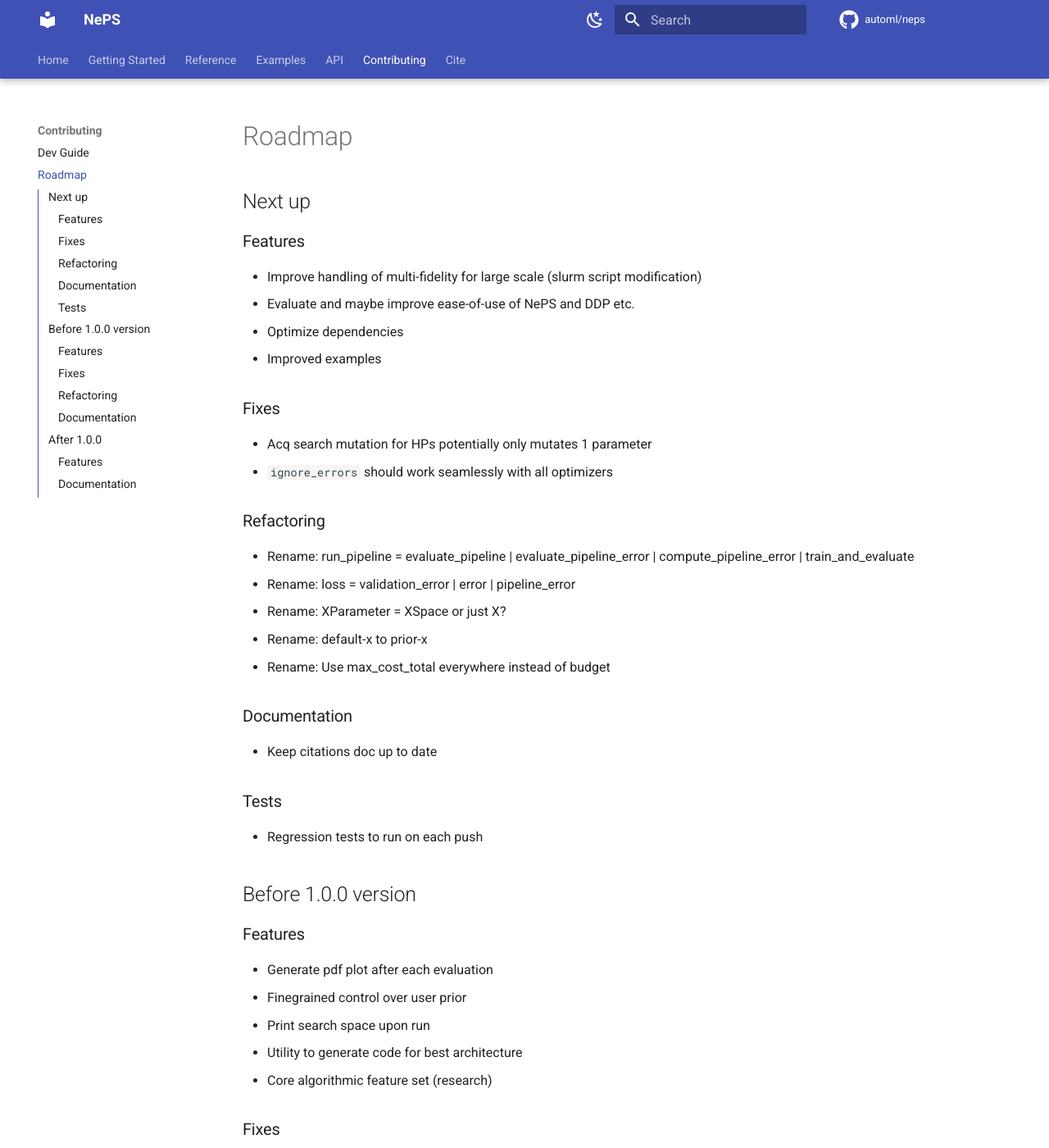
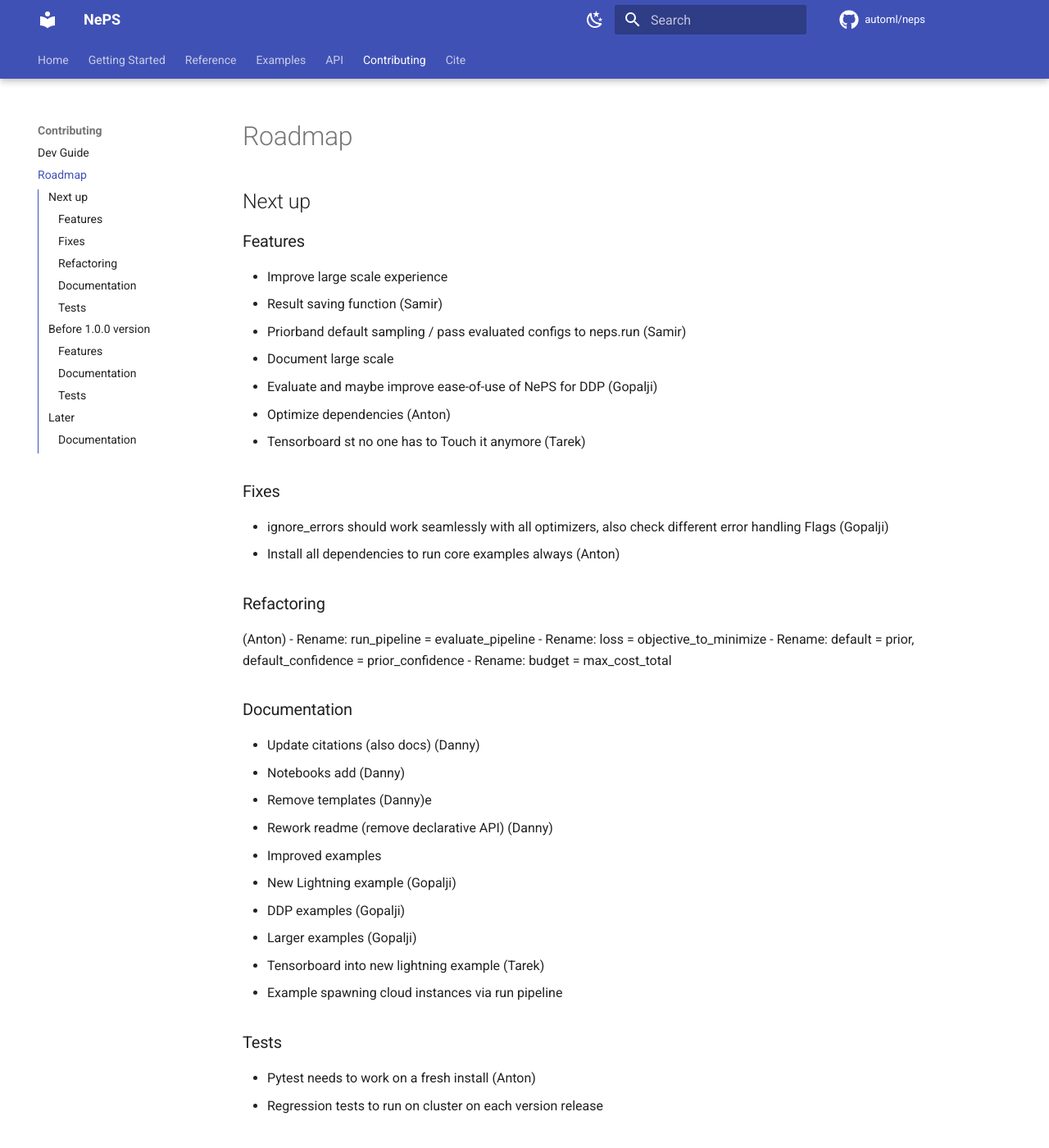
Before and after one commit to automl/neps, an MkDocs documentation site: the page built from docs/dev_docs/roadmap.md, in a window 1280 px wide and 1400 px high. Shown: the whole window at 82% size. Built offline with MkDocs 1.6.1 and Material for MkDocs 9.7.7, drawn with Linux system fonts in a browser that asks for light colours; comment, search, counter and statistics services are not loaded; the version menu is left out; some of the changed text lies outside the part shown.

Commit message:
update roadmap

```diff
--- a/docs/dev_docs/roadmap.md
+++ b/docs/dev_docs/roadmap.md
@@ -4,66 +4,66 @@
 
 ### Features
 
-- Improve handling of multi-fidelity for large scale (slurm script modification)
-- Evaluate and maybe improve ease-of-use of NePS and DDP etc.
-- Optimize dependencies
-- Improved examples
+- Improve large scale experience
+  - Result saving function (Samir)
+  - Priorband default sampling / pass evaluated configs to neps.run (Samir)
+  - Document large scale
+  - Evaluate and maybe improve ease-of-use of NePS for DDP (Gopalji)
+- Optimize dependencies (Anton)
+- Tensorboard st no one has to Touch it anymore (Tarek)
 
 ### Fixes
 
-- Acq search mutation for HPs potentially only mutates 1 parameter
-- `ignore_errors` should work seamlessly with all optimizers
+- ignore_errors should work seamlessly with all optimizers, also check different error handling Flags (Gopalji)
+- Install all dependencies to run core examples always (Anton)
 
 ### Refactoring
 
-- Rename: run_pipeline = evaluate_pipeline | evaluate_pipeline_error | compute_pipeline_error | train_and_evaluate
-- Rename: loss = validation_error | error | pipeline_error
-- Rename: XParameter = XSpace or just X?
-- Rename: default-x to prior-x
-- Rename: Use max_cost_total everywhere instead of budget
+(Anton)
+- Rename: run_pipeline = evaluate_pipeline
+- Rename: loss = objective_to_minimize
+- Rename: default = prior, default_confidence = prior_confidence
+- Rename: budget = max_cost_total
 
 ### Documentation
 
-- Keep citations doc up to date
+- Update citations (also docs) (Danny)
+- Notebooks add (Danny)
+- Remove templates (Danny)e
+- Rework readme (remove declarative API) (Danny)
+- Improved examples
+  - New Lightning example (Gopalji)
+  - DDP examples (Gopalji)
+  - Larger examples (Gopalji)
+  - Tensorboard into new lightning example (Tarek)
+  - Example spawning cloud instances via run pipeline
 
 ### Tests
 
-- Regression tests to run on each push
-
+- Pytest needs to work on a fresh install (Anton)
+- Regression tests to run on cluster on each version release
 
 ## Before 1.0.0 version
 
 ### Features
 
+- Utility neps.clean to manage existing run results
 - Generate pdf plot after each evaluation
 - Finegrained control over user prior
 - Print search space upon run
 - Utility to generate code for best architecture
 - Core algorithmic feature set (research)
 
-### Fixes
+### Documentation
 
-- Contact https://pypi.org/project/neps/ to free up `pip install neps`
+- NAS documentation
+- Optimizer pages (Anton, Neeratyoy)
 
-### Refactoring
+### Tests
 
-- Improve neps.optimizers:
-    - Maintained vs unmaintained optimizers
-    - Remove unnecessary / broken optimizers
-    - Merge GP and hierarchical GP
-- Break up search space and config aspect
+
+## Later
 
 ### Documentation
 
-- NAS documentation
-
-## After 1.0.0
-
-### Features
-
-- Utility neps.clean to manage existing run results
-- Collect data optionally via phone-home to webserver
-
-### Documentation
-
-- Keep a changelog
+- Keep a changelog, add to it before each release
```
